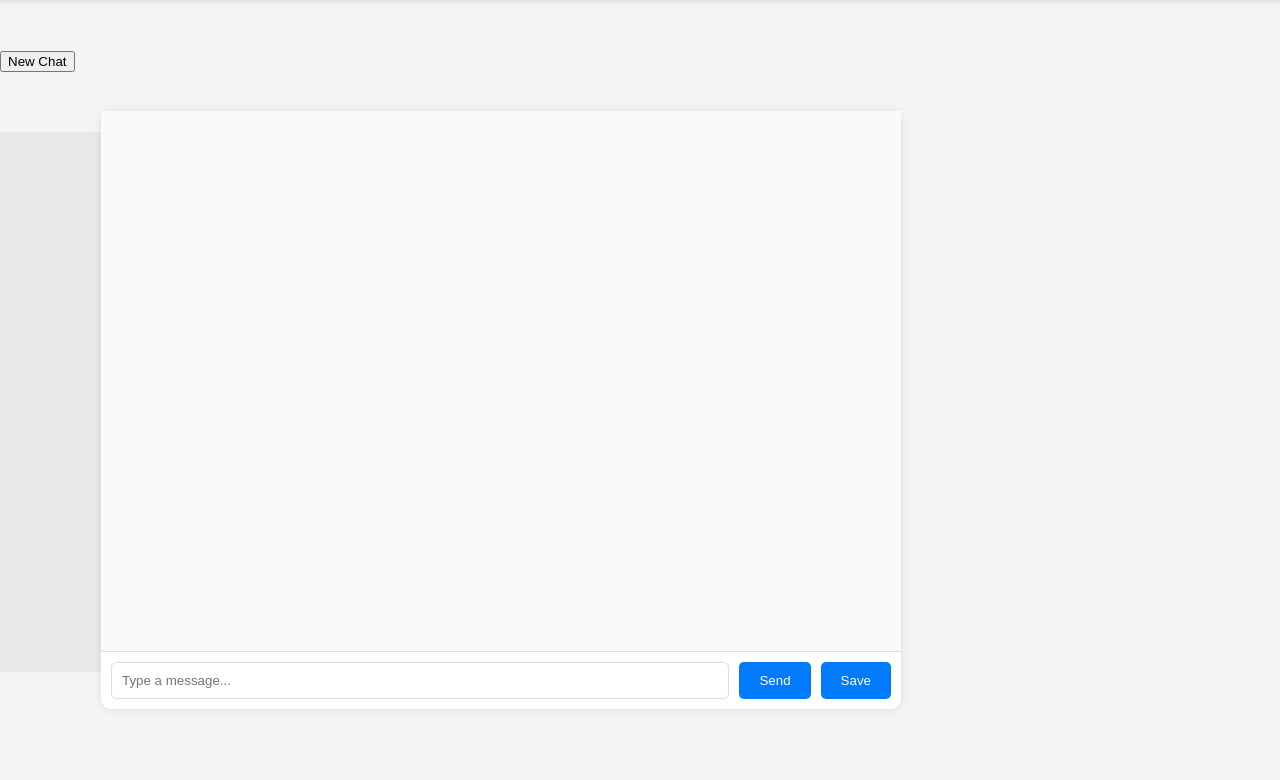
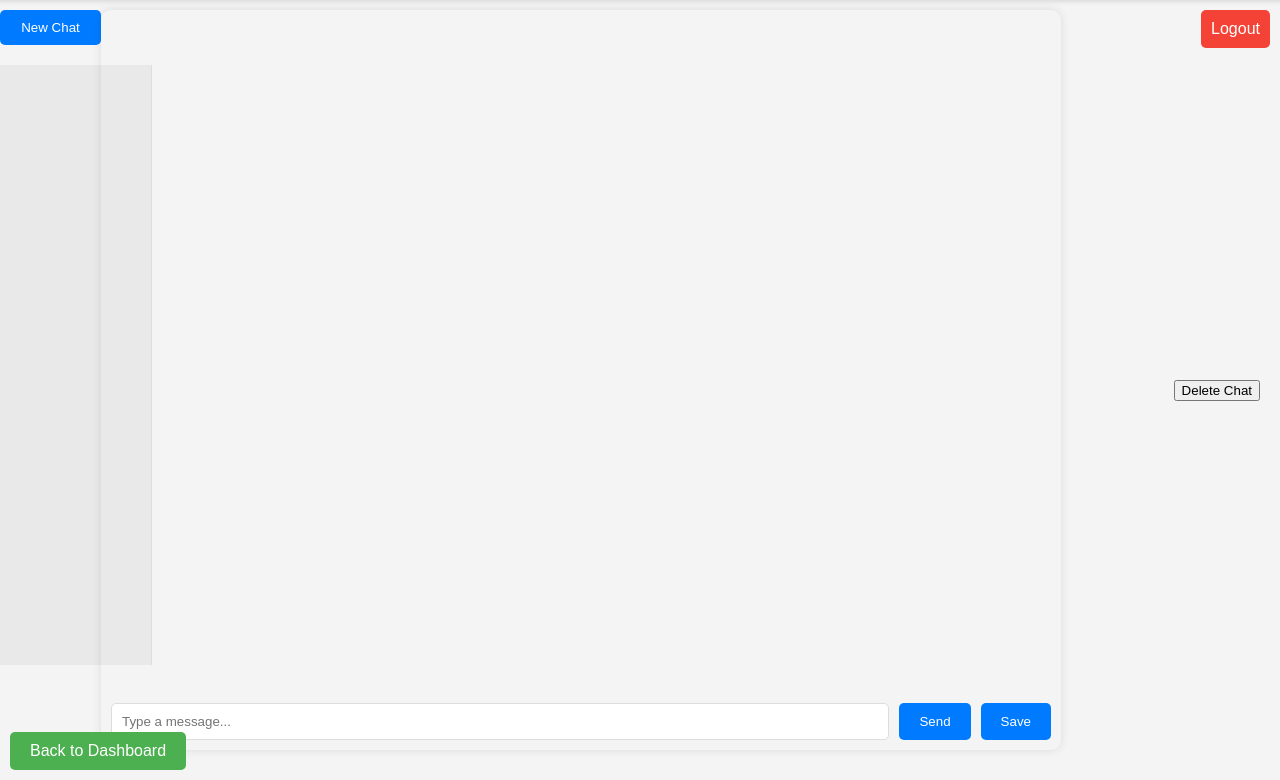
Before and after one commit to DiyarKara/Bil496-Bitirme-TripAssistant, a Flask app: page /chat in a window 1280 px wide. Shown: the part 20-800 px from the top of the page. Run offline with Flask 3, Linux system fonts and the light colour scheme; the visitor is signed in with stand-in values (Sample User, id 1); data that the repository does not hold is empty.

Commit message:
chatlog delete - logout - back to dashboard - user specifying updates

```diff
--- a/_webApp/app.py
+++ b/_webApp/app.py
@@ -15,6 +15,8 @@ from PyPDF2 import PdfReader
 from langchain.text_splitter import CharacterTextSplitter
 from langchain.chat_models import ChatOpenAI
 from langchain.memory import ConversationBufferMemory
+import atexit
+from flask.sessions import SessionInterface
 
 from chatbot import similarity_search
 
@@ -36,10 +38,13 @@ class ChatLog(db.Model):
     user_id = db.Column(db.Integer, db.ForeignKey('user.id'), nullable=False)
     messages = db.Column(db.JSON, nullable=False)  # Storing messages as JSON
 
+
+
 @app.route('/')
 def index():
     print("index pageeeeee")
     return render_template('index.html')
+
 @app.route('/chat')
 def chat():
     print("ROUTE IS CHAT")
@@ -53,6 +58,14 @@ def chat():
     print("chat logs are: ", chat_logs)
     return render_template('chat.html', chat_logs=chat_logs)
 
+@app.route('/dashboard')
+def dashboard():
+    if 'user_id' not in session:
+        flash('Please log in to access the dashboard.')
+        return redirect(url_for('login'))
+    return render_template('dashboard.html')
+
+
 @app.route('/get_chats')
 def get_chats():
     if 'user_id' not in session:
@@ -60,7 +73,7 @@ def get_chats():
 
     user_id = session['user_id']
     chat_logs = ChatLog.query.filter_by(user_id=user_id).all()
-    # Convert chat logs to a JSON-friendly format
+    # Convert chat logs to a JSON format
     chats = [{'id': log.id, 'messages': log.messages} for log in chat_logs]
     return jsonify(chats)
 
@@ -109,7 +122,8 @@ def login():
         user = User.query.filter_by(username=username, password=password).first()
         if user:
             session['user_id'] = user.id  # Store the user's ID in the session
-            return redirect(url_for('chat'))
+            session['username'] = user.username
+            return redirect(url_for('dashboard'))
         else:
             flash('Invalid username or password. Please try again.')
 
@@ -164,6 +178,10 @@ def save_chat():
 
 @app.route('/routes')
 def routes():
+    if 'user_id' not in session:
+        return jsonify({'error': 'Unauthorized'}), 401
+
+    user_id = session['user_id']
     return render_template('routes.html')
 
 
@@ -178,7 +196,7 @@ def get_pdf_text(pdf_docs):
 def get_text_chunks(text):
     text_splitter = CharacterTextSplitter(
         separator="\n",
-        chunk_size=1000,
+        chunk_size=1400,
         chunk_overlap=200,
         length_function=len
     )
@@ -229,6 +247,23 @@ def process_message():
         print("Error processing message:", e)
         return jsonify({'error': str(e)}), 500
 
+
+@app.route('/delete_chat', methods=['POST'])
+def delete_chat():
+    if 'user_id' not in session:
+        return jsonify({'error': 'Unauthorized'}), 401
+
+    chat_log_id = request.json.get('chat_log_id')
+    chat_log = ChatLog.query.get(chat_log_id)
+    if chat_log and chat_log.user_id == session['user_id']:
+        db.session.delete(chat_log)
+        db.session.commit()
+        return jsonify({'success': 'Chat deleted'})
+    else:
+        return jsonify({'error': 'Chat log not found or unauthorized'}), 404
+
+
+
 if __name__ == '__main__':
     db.create_all()
     app.run(debug=True)
--- a/_webApp/static/chat.css
+++ b/_webApp/static/chat.css
@@ -9,23 +9,34 @@ body {
     background-color: #f4f4f4;
 }
 
-.chat-container {
+/*.chat-container {
     margin-top: 60px;
     width: 80%;
     max-width: 800px;
     background-color: white;
     border-radius: 10px;
     box-shadow: 0 0 10px rgba(0, 0, 0, 0.1);
+}*/
+.chat-container {
+    width: 75%; /* Adjust this to make chat container align with the increased chat log list width */
+    max-width: none; /* Remove the max-width or adjust it accordingly */
+    border-radius: 10px;
+    box-shadow: 0 0 10px rgba(0, 0, 0, 0.1);
+    height: calc(100vh - 60px); /* Match the height with the chat log list */
+    display: flex;
+    flex-direction: column;
 }
-
-.chat-box {
+/*.chat-box {
     height: 500px;
     overflow-y: auto;
     border-bottom: 1px solid #ddd;
     padding: 20px;
     background-color: #fafafa;
+}*/
+.chat-box {
+    flex: 1; /* Make chat box take up available space */
+    /* Keep other styles unchanged */
 }
-
 .chat-box .message {
     margin-bottom: 20px;
     line-height: 1.4;
@@ -93,8 +104,21 @@ form button {
 .navigation-bar a:hover {
     background-color: #0056b3;
 }
+.chat-interface {
+    display: flex;
+    width: 100%;
+    height: calc(100vh - 60px); /* Assuming header is 60px and you want chat interface to fill the rest of the height */
+}
 
-.chat-interface {
+.chat-log-list {
+    width: 50%; /* Increase this to make log items wider */
+    height: 560px; /* Match the height with the chat container */
+    overflow-y: auto;
+    border-right: 1px solid #ddd;
+    background-color: #e9e9e9;
+    padding: 20px 50px; /* Adjust padding to center the log items */
+}
+/*.chat-interface {
     display: flex;
     width: 100%;
 }
@@ -102,12 +126,12 @@ form button {
 .chat-log-list {
     margin-top: 60px;
     width: 20%;
-    height: 440px; /* Same height as chat box */
+    height: 440px;
     overflow-y: auto;
     border-right: 1px solid #ddd;
     background-color: #e9e9e9;
     padding: 50px;
-}
+}*/
 
 /* Add styles for the save button */
 #saveChat {
@@ -115,7 +139,7 @@ form button {
     /* Rest of the styles similar to the send button */
 }
 
-#newChat {
+#newChatButton {
     width: 100%;
     padding: 10px 0;
     margin-bottom: 20px;
@@ -126,20 +150,82 @@ form button {
     cursor: pointer;
 }
 
-#newChat:hover {
+#newChatButton:hover {
     background-color: #0056b3;
 }
 
-.log-item {
+/*.log-item {
     padding: 10px;
     margin-bottom: 5px;
     border-radius: 5px;
     cursor: pointer;
     transition: background-color 0.3s ease-in-out, color 0.3s ease-in-out;
     background-color: #91beee;
+}*/
+.log-item {
+    padding: 10px 15px; /* Adjust padding to fit the text */
+    margin-bottom: 5px;
+    border-radius: 5px;
+    cursor: pointer;
+    transition: background-color 0.3s ease-in-out, color 0.3s ease-in-out;
+    background-color: #91beee;
+    min-height: 40px; /* Decrease height */
+    width: 100%; /* Ensure the width is 100% of the parent element */
+    box-sizing: border-box; /* Make sure paddings and borders are included in the width */
+    align-items: center;
+    display: flex;
+    justify-content: flex-start; /* Align text to start */
+    white-space: nowrap; /* Prevent text from wrapping */
 }
+
 
 .log-item:hover {
     background-color: #007bff;
     color: white;
 }
+
+
+#logout-button {
+    position: fixed;
+    top: 30px;
+    right: 10px;
+    padding: 10px;
+    background-color: #f44336;
+    color: white;
+    border: none;
+    border-radius: 5px;
+    cursor: pointer;
+}
+
+#logout-button:hover {
+    background-color: #d32f2f;
+}
+
+#back-button {
+    position: absolute;
+    left: 10px;
+    bottom: 10px;
+    z-index: 5;
+    background-color: #4CAF50;
+    color: white;
+    padding: 10px 20px;
+    border: none;
+    border-radius: 5px;
+    font-size: 16px;
+    cursor: pointer;
+  }
+
+  #back-button:hover {
+    background-color: #45a049;
+  }
+
+  .delete-chat-btn {
+    position: fixed;
+    right: 20px;
+    top: 50%;
+}
+
+.selected-chat-log {
+    background-color: #bada55;
+    color: #fff;
+}
--- a/_webApp/static/chat.js
+++ b/_webApp/static/chat.js
@@ -1,9 +1,8 @@
 document.addEventListener('DOMContentLoaded', function() {
-    // Your code here
     var saveChatButton = document.getElementById('saveChat');
     if (saveChatButton) {
         saveChatButton.addEventListener('click', function() {
-            // Event handler code
+
         });
     } else {
         console.error('Save chat button not found');
@@ -38,8 +37,7 @@ document.getElementById('chatForm').addEventListener('submit', function(event) {
             })
             .then(response => response.json())
             .then(data => {
-                console.log('Response:', data); // Debugging line
-                // Display the results in your chat interface
+                console.log('Response:', data);
                 if (data.response) {
                     addMessageToChat('chatbot-message', data.response);
                 } else {
@@ -47,7 +45,7 @@ document.getElementById('chatForm').addEventListener('submit', function(event) {
                 }
             })
             .catch(error => {
-                console.error('Error:', error); // Error handling
+                console.error('Error:', error);
             });
         }, 1000);
     }
@@ -172,6 +170,15 @@ function displayChatLog(chatLogId) {
         return;
     }
 
+    var chatLogItems = document.querySelectorAll('.chat-log-list .log-item');
+    chatLogItems.forEach(item => {
+        if(item.textContent === 'Chat ' + chatLogId){
+            item.classList.add('selected-chat-log');
+        } else {
+            item.classList.remove('selected-chat-log');
+        }
+    });
+
     console.log("Selected chat log:", selectedLog);
     var chatBox = document.getElementById('chatBox');
     chatBox.innerHTML = '';
@@ -232,3 +239,43 @@ function addChatLogToList(chatLog) {
     };
     chatLogList.appendChild(logItem);
 }
+
+
+document.getElementById('deleteChatButton').addEventListener('click', function() {
+    if (currentChatId) {
+        if (confirm('Are you sure you want to delete this chat?')) {
+            deleteChatLog(currentChatId);
+        }
+    } else {
+        alert('No chat selected!');
+    }
+});
+
+function deleteChatLog(chatLogId) {
+    fetch('/delete_chat', {
+        method: 'POST',
+        headers: {
+            'Content-Type': 'application/json'
+        },
+        body: JSON.stringify({chat_log_id: chatLogId})
+    })
+    .then(response => response.json())
+    .then(data => {
+        if (data.success) {
+            removeChatLogFromList(chatLogId);
+            alert('Chat deleted successfully!');
+            var chatBox = document.getElementById('chatBox');
+            chatBox.innerHTML = '';
+        } else {
+            console.error('Error deleting chat:', data.error);
+        }
+    })
+    .catch(error => {
+        console.error('Failed to delete chat:', error);
+    });
+}
+
+function removeChatLogFromList(chatLogId) {
+    savedChats = savedChats.filter(log => log.id !== chatLogId);
+    updateChatLogList();
+}
--- a/_webApp/templates/chat.html
+++ b/_webApp/templates/chat.html
@@ -6,7 +6,9 @@
 </head>
 <body>
     <header class="navigation-bar">
-        <!-- Existing header content -->
+        {% if session['user_id'] %}
+            <div id="logout-button" onclick="window.location.href='/logout'">Logout</div>
+        {% endif %}
     </header>
     <div class="chat-interface">
         <aside class="chat-sidebar">
@@ -30,6 +32,8 @@
             </form>
         </div>
     </div>
+    <button id="deleteChatButton" class="delete-chat-btn">Delete Chat</button>
+    <div id="back-button" onclick="window.location.href='/dashboard'">Back to Dashboard</div>
     <script src="static/chat.js"></script>
 </body>
 </html>
--- a/_webApp/templates/routes.html
+++ b/_webApp/templates/routes.html
@@ -7,6 +7,9 @@
     <script type="module" src="static/script.js"></script>
   </head>
   <body>
+    {% if session['user_id'] %}
+        <div id="logout-button" onclick="window.location.href='/logout'">Logout</div>
+    {% endif %}
     <div id="floating-panel">
       <b>Start: </b>
       <select id="start">
@@ -18,6 +21,8 @@
     <div id="map"></div>
     &nbsp;
     <div id="warnings-panel"></div>
+
+    <div id="back-button" onclick="window.location.href='/dashboard'">Back to Dashboard</div>
 
     <!--
       The `defer` attribute causes the callback to execute after the full HTML
```
Also changed, not shown: _webApp/static/dashboard.css (added, +95 -0 lines), _webApp/static/map.css (+34 -0 lines), _webApp/templates/dashboard.html (added, +26 -0 lines), 2 other files.
